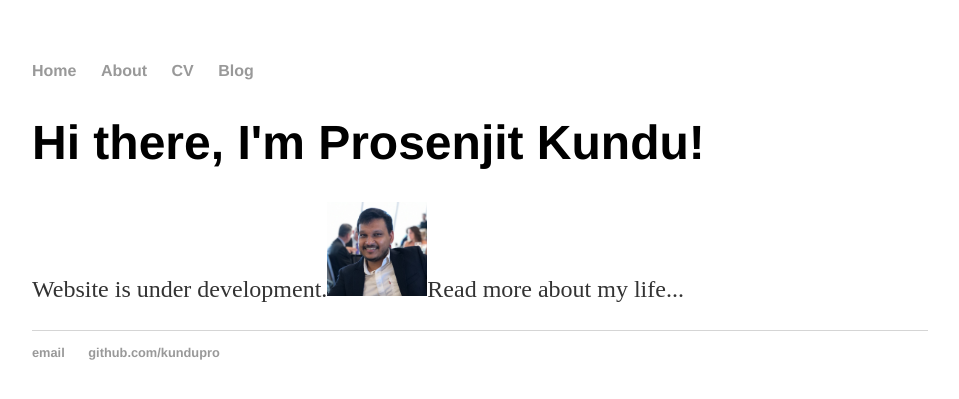
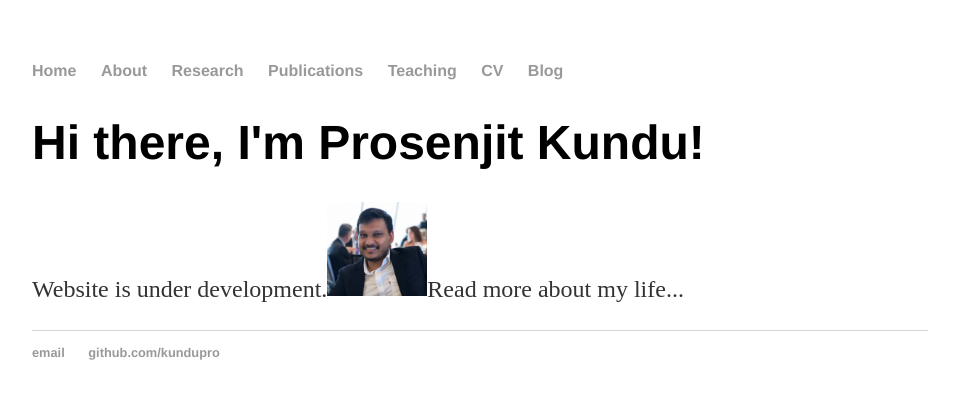
Before and after one commit to kundupro/kundupro.github.io, a Jekyll site: the page built from index.html, in a window 1280 px wide. Shown: the top 399 px of the page, without its empty margins (160-1119 px from the left). Built offline with Jekyll 4.4.1, drawn with Linux system fonts in a browser that asks for light colours.

Commit message:
Update default.html

```diff
--- a/_layouts/default.html
+++ b/_layouts/default.html
@@ -13,6 +13,9 @@
 <ul>
 <li><a href="/">Home</a></li>
 <li><a href="/about">About</a></li>
+<li><a href="/research">Research</a></li>
+<li><a href="/publications">Publications</a></li>
+<li><a href="/teaching">Teaching</a></li>
 <li><a href="/cv">CV</a></li>
 <li><a href="/blog">Blog</a></li>
 </ul>
```
